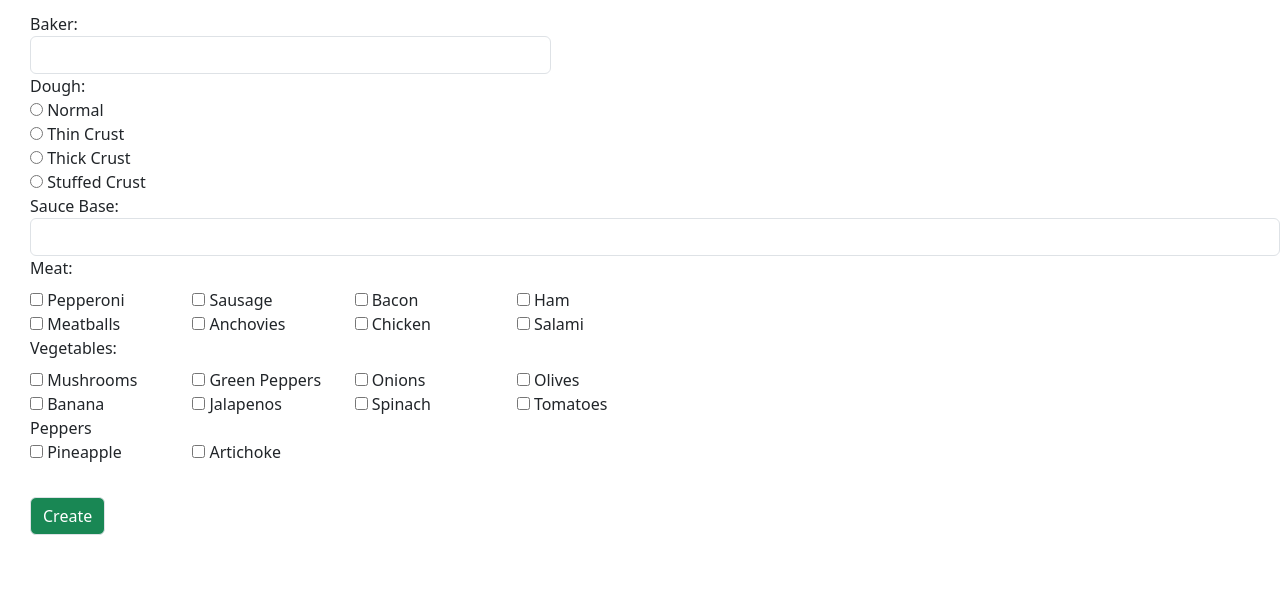
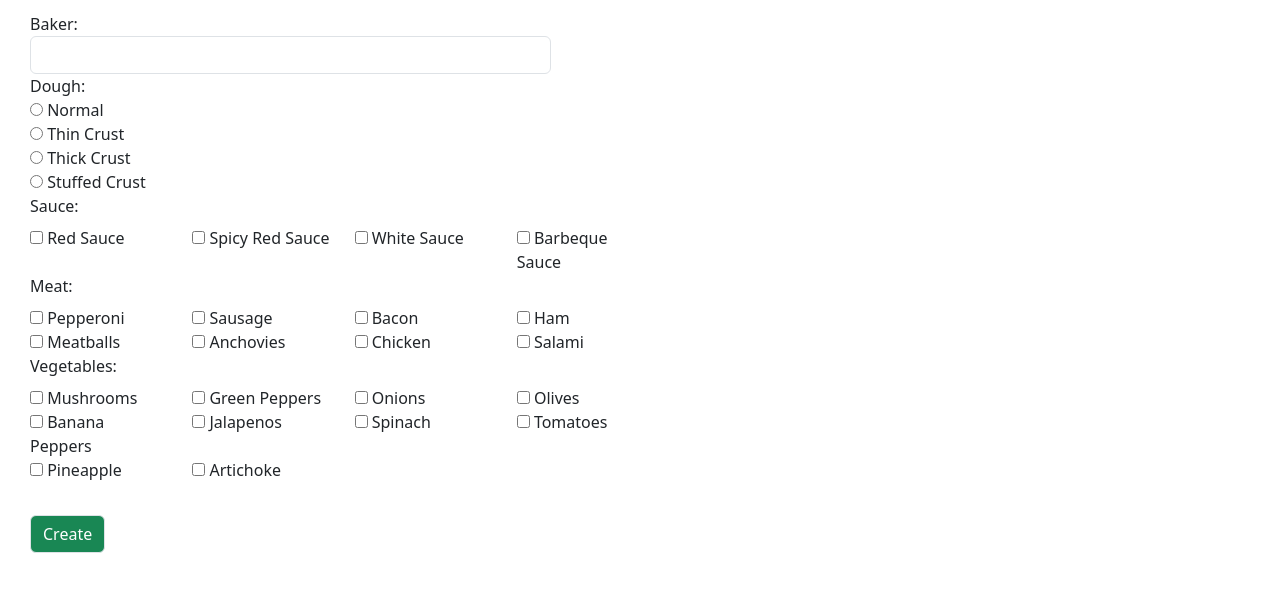
Before and after one commit to TristanT8/pizzaPlanet, a Flask app: page /new/pizza in a window 1280 px wide. Shown: the part 132-724 px from the top of the page. Run offline with Flask 3, Linux system fonts and the light colour scheme; the visitor is signed in with stand-in values (Sample User, id 1).

Commit message:
Adjusted HTML files

```diff
--- a/pizza_planet/flask_app/templates/new_pizza.html
+++ b/pizza_planet/flask_app/templates/new_pizza.html
@@ -45,10 +45,24 @@
                     <input type="radio" name="dough" value="thick-crust"> Thick Crust<br>
                     <input type="radio" name="dough" value="stuffed-crust"> Stuffed Crust<br>
                 </div>
-                <div>
-                    <label for="sauce_base">Sauce Base:</label>
-                    <input type="text" name="sauce_base" id="sauce_base" class="form-control">
+                <div class="col-md-6">
+                    <label for="sauce" class="form-label">Sauce:</label><br>
+                    <div class="row">
+                        <div class="col-md-3">
+                            <input type="checkbox" name="sauce_base" value="red"> Red Sauce
+                        </div>
+                        <div class="col-md-3">
+                            <input type="checkbox" name="sauce_base" value="spicy_red"> Spicy Red Sauce
+                        </div>
+                        <div class="col-md-3">
+                            <input type="checkbox" name="sauce_base" value="white"> White Sauce
+                        </div>
+                        <div class="col-md-3">
+                            <input type="checkbox" name="sauce_base" value="barbecue"> Barbeque Sauce
+                        </div>
+                    </div>
                 </div>
+
                 <div class="col-md-6">
                     <label for="meat" class="form-label">Meat:</label><br>
                     <div class="row">
```
